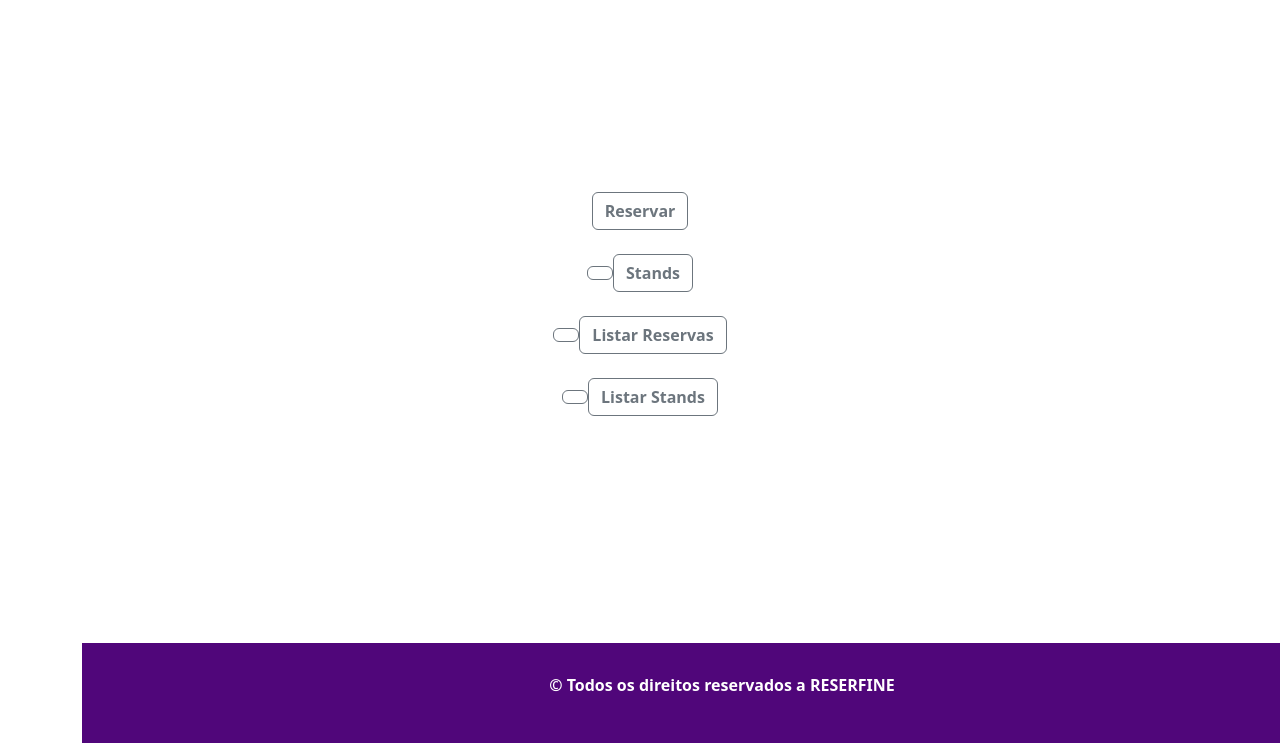
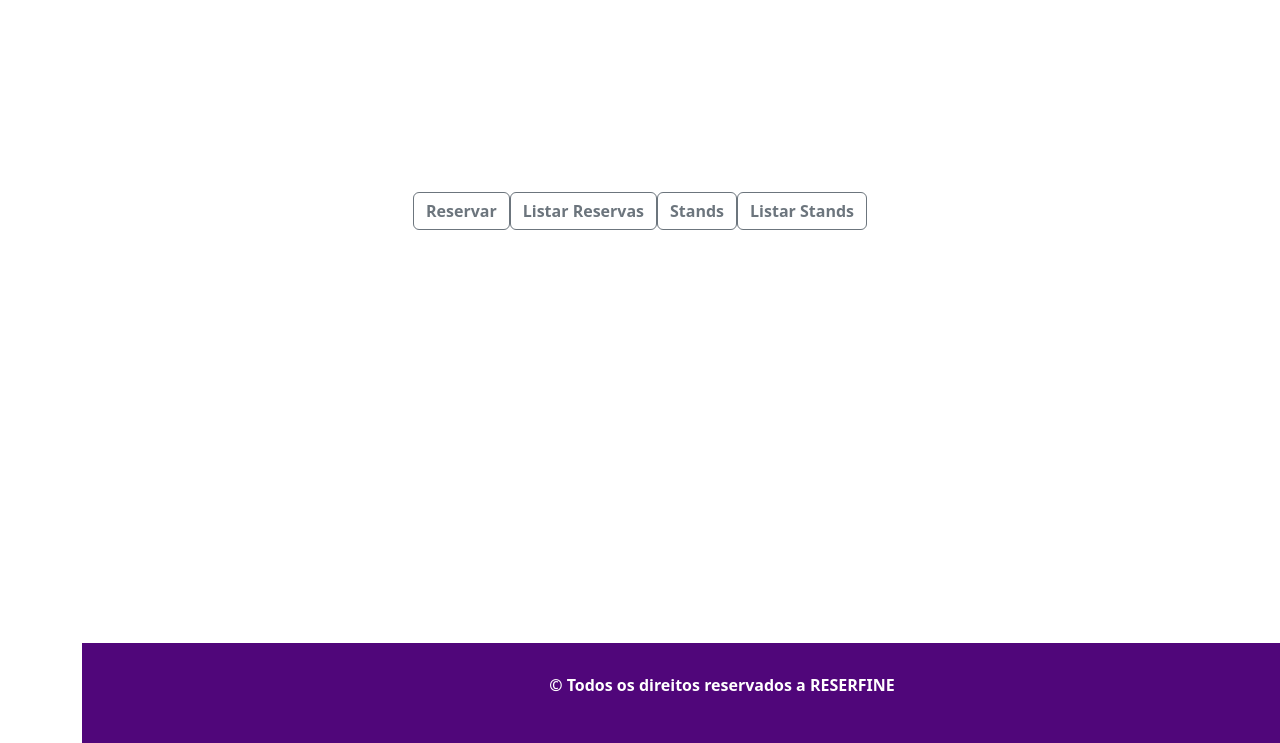
Before and after one commit to yaragc/projetofine, a Django app: page /mais/ in a window 1280 px wide. Shown: the part 57-800 px from the top of the page. Run offline with Django 4.2, Linux system fonts and the light colour scheme.

Commit message:
atualizando

```diff
--- a/reservas/templates/reservas/mais.html
+++ b/reservas/templates/reservas/mais.html
@@ -11,14 +11,14 @@
           <div class="col-sm-4">
           </div>
           <div class=" text-center">
-            <br><br><br><br><br> <br> <br>
+            <br>  <br>  <br>  <br>  <br> <br> <br>
 
             <h5 class="m-4"> <a href="{% url 'cadastrar'%}" class="btn btn-outline-secondary" > <strong>Reservar</strong>
-            <h5 class="m-4"> <a href="{% url 'formstand'%}" class="btn btn-outline-secondary" > <strong>Stands</strong>
-            <h5 class="m-4"> <a href="{% url 'listar'%}" class="btn btn-outline-secondary" > <strong>Listar Reservas</strong>
-            <h5 class="m-4"> <a href="{% url 'listastand'%}" class="btn btn-outline-secondary" > <strong>Listar Stands</strong>
-            </a> </h5>
-              <br><br><br><br><br> <br> <br>
+            <a href="{% url 'listar'%}" class="btn btn-outline-secondary" > <strong>Listar Reservas</strong>
+            <a href="{% url 'formstand'%}" class="btn btn-outline-secondary" > <strong>Stands</strong>
+            <a href="{% url 'listastand'%}" class="btn btn-outline-secondary" > <strong>Listar Stands</strong>
+            </a>
+              <br>  <br>  <br>  <br>  <br> <br> <br>
 
           </div>
         </div>
```
